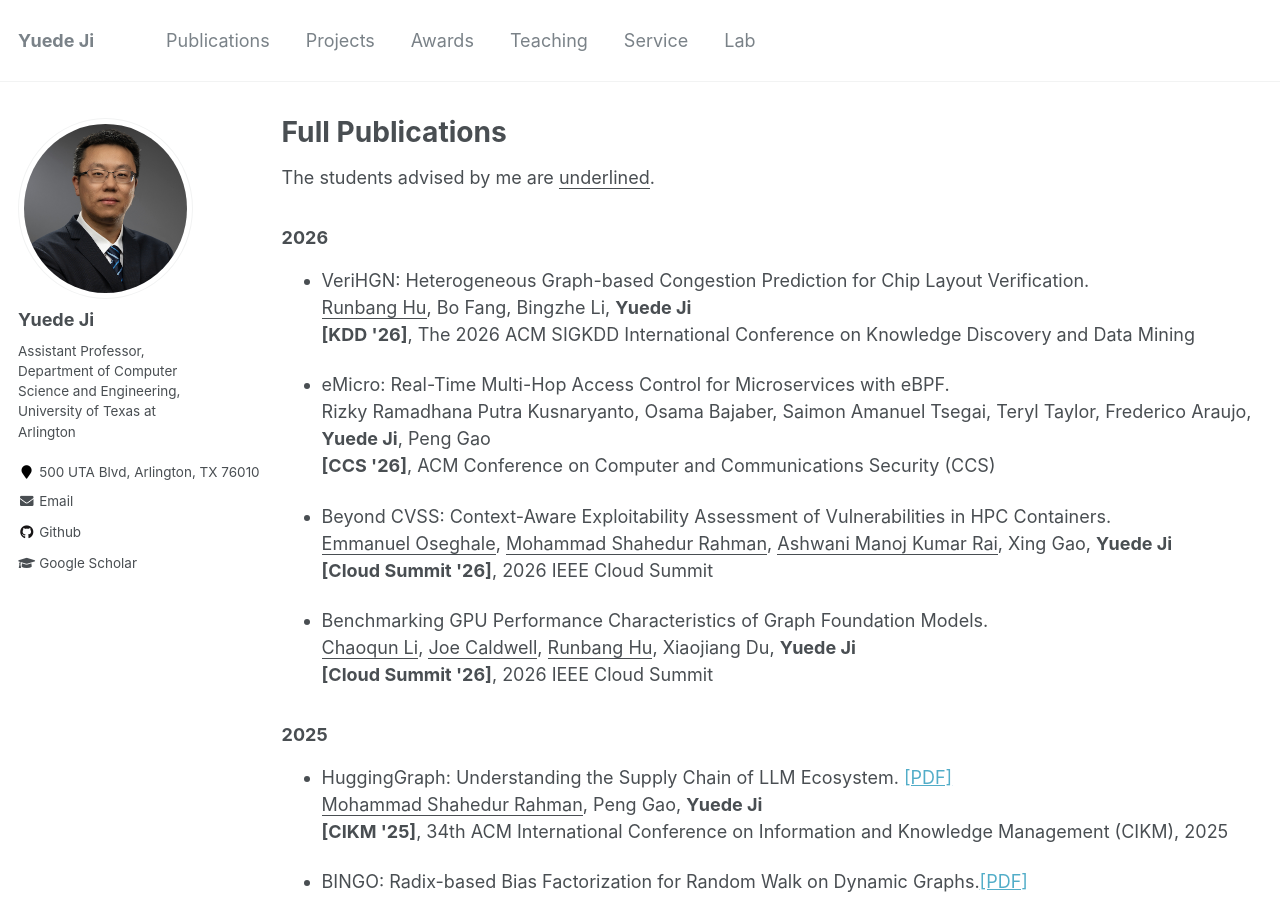
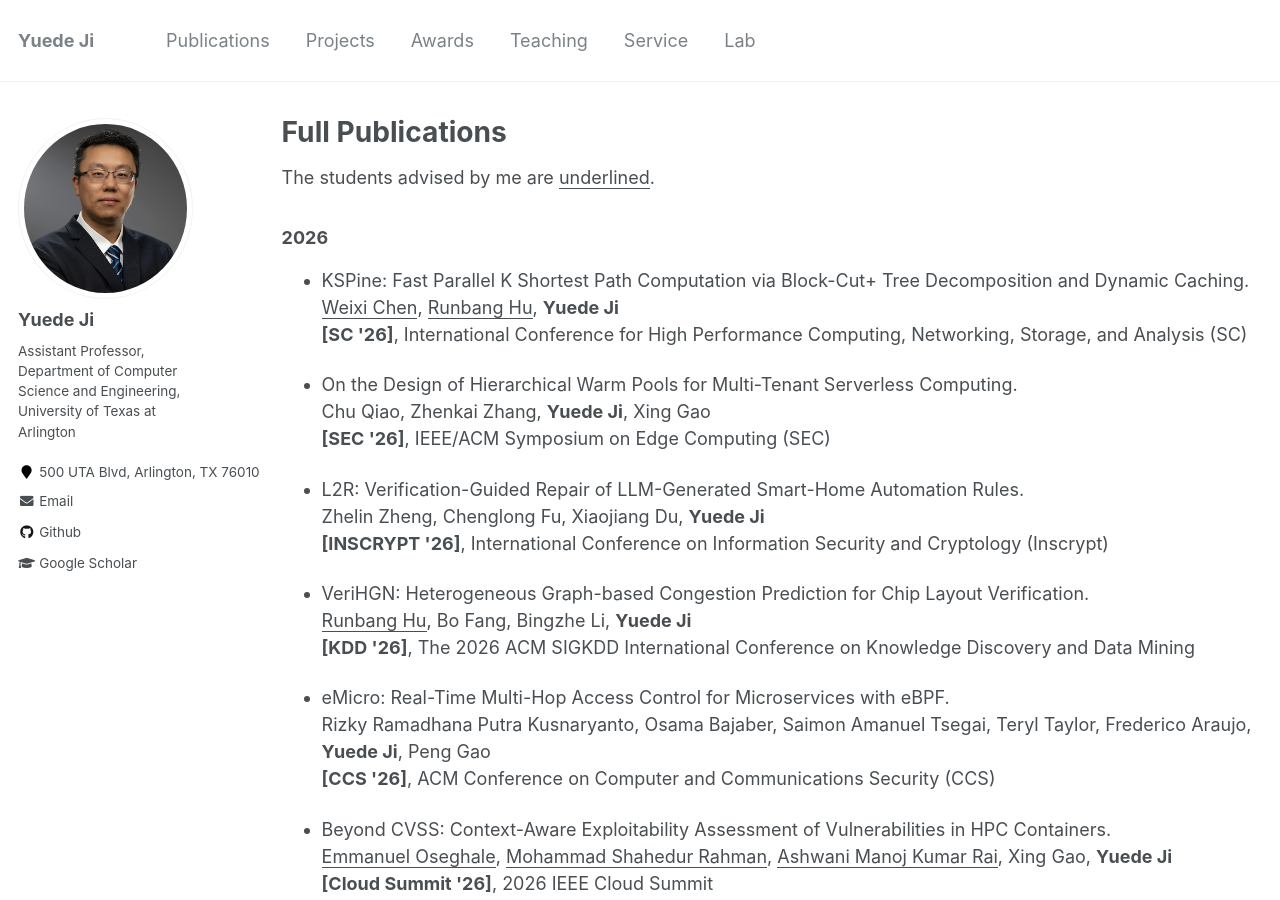
Before and after one commit to yuede/yuede.github.io, a Jekyll site: the page built from _pages/publications_full.md, in a window 1280 px wide and 900 px high. Built offline with Jekyll 4.4.1, drawn with Linux system fonts in a browser that asks for light colours.

Commit message:
Add SC'26 KSPine, SEC'26, and INSCRYPT'26 papers
Adds news items and publication entries for three newly accepted
papers; only KSPine is featured on the selected publications page.

```diff
--- a/_pages/publications_full.md
+++ b/_pages/publications_full.md
@@ -10,6 +10,18 @@ author_profile: true
 
 The students advised by me are <u>underlined</u>.
 ### 2026
+* KSPine: Fast Parallel K Shortest Path Computation via Block-Cut+ Tree Decomposition and Dynamic Caching.<br/>
+<u>Weixi Chen</u>, <u>Runbang Hu</u>, <strong>Yuede Ji</strong><br/>
+<strong>[SC \'26]</strong>, International Conference for High Performance Computing, Networking, Storage, and Analysis (SC)<br/>
+
+* On the Design of Hierarchical Warm Pools for Multi-Tenant Serverless Computing.<br/>
+Chu Qiao, Zhenkai Zhang, <strong>Yuede Ji</strong>, Xing Gao<br/>
+<strong>[SEC \'26]</strong>, IEEE/ACM Symposium on Edge Computing (SEC)<br/>
+
+* L2R: Verification-Guided Repair of LLM-Generated Smart-Home Automation Rules.<br/>
+Zhelin Zheng, Chenglong Fu, Xiaojiang Du, <strong>Yuede Ji</strong><br/>
+<strong>[INSCRYPT \'26]</strong>, International Conference on Information Security and Cryptology (Inscrypt)<br/>
+
 * VeriHGN: Heterogeneous Graph-based Congestion Prediction for Chip Layout Verification.<br/>
 <u>Runbang Hu</u>, Bo Fang, Bingzhe Li, <strong>Yuede Ji</strong><br/>
 <strong>[KDD \'26]</strong>, The 2026 ACM SIGKDD International Conference on Knowledge Discovery and Data Mining<br/>
```
Also changed, not shown: _pages/about.md (+4 -0 lines), _pages/publications.md (+4 -0 lines).
